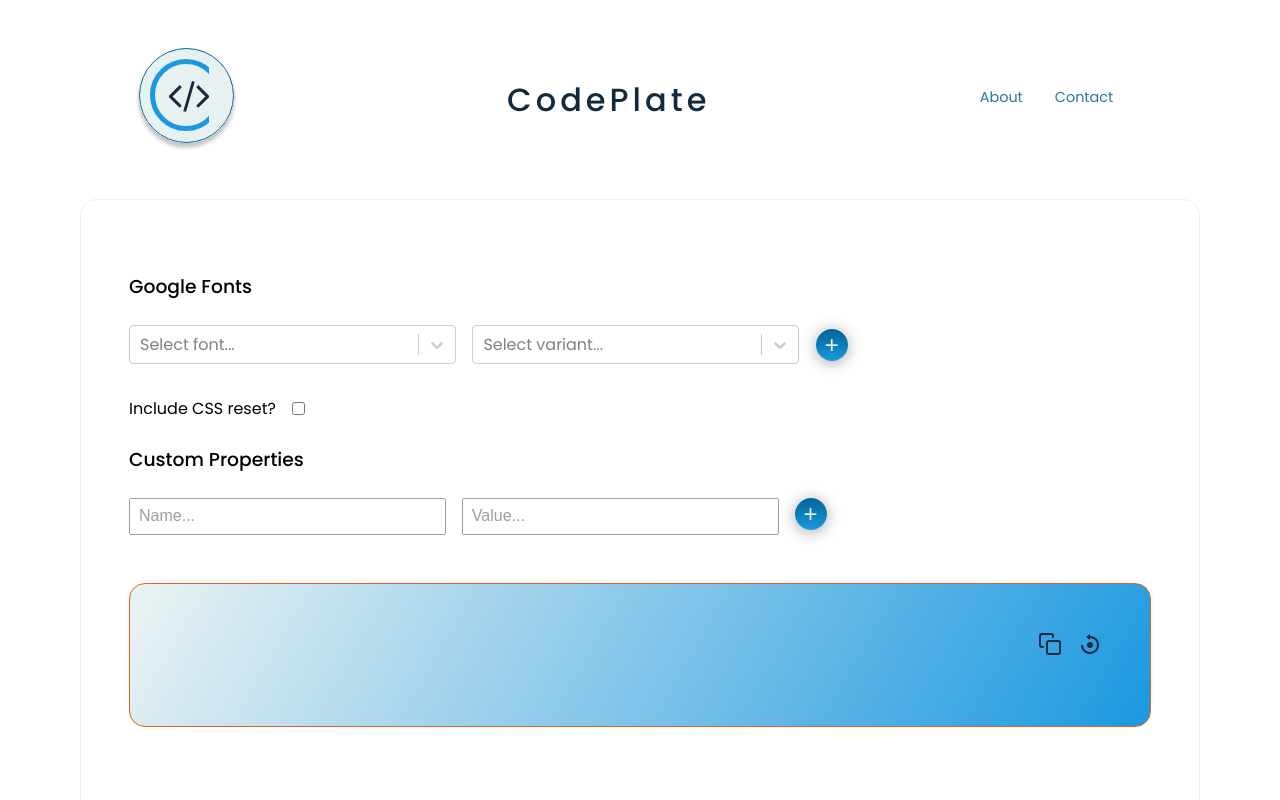
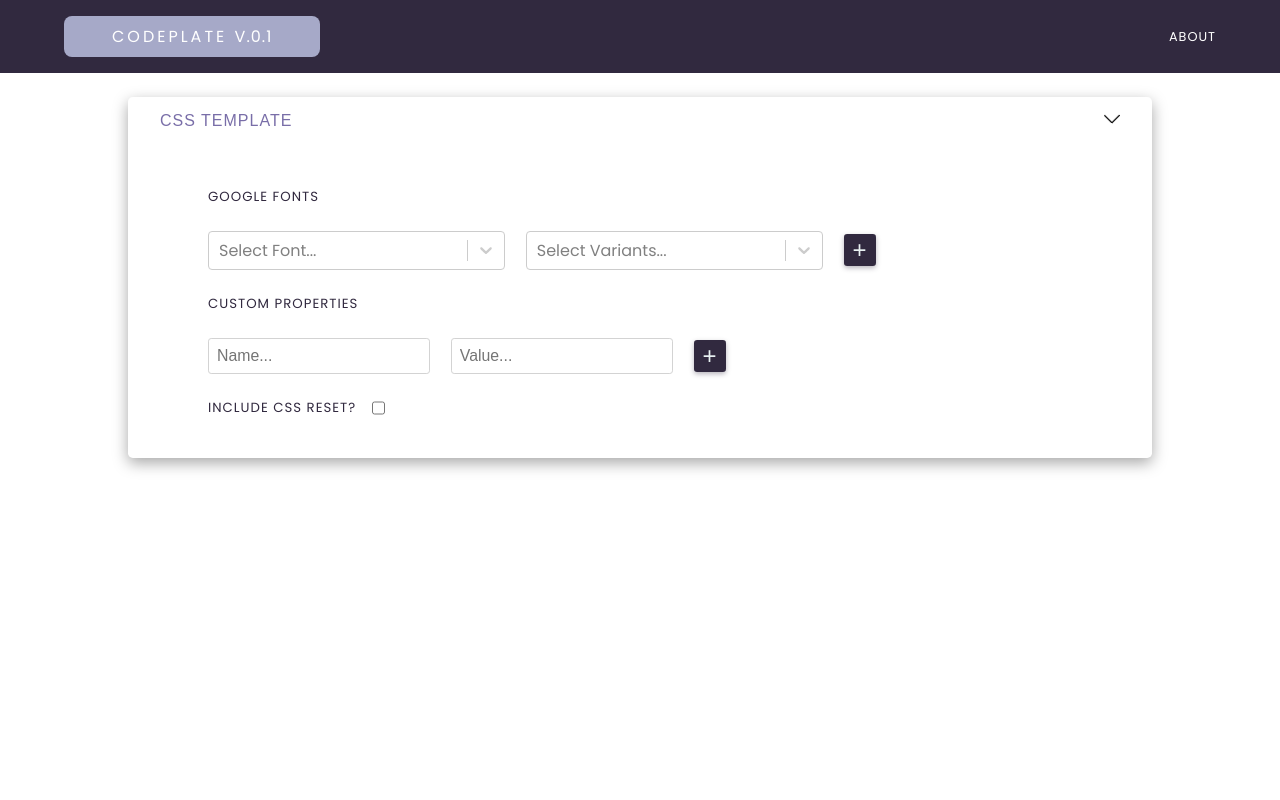
Before and after one commit to kyle-barry-apps/codeplate, a React (Create React App) app: page / in a window 1280 px wide. Shown: the top 800 px of the page. Built offline with nearby package versions, Linux system fonts and the light colour scheme; no server answers.

Commit message:
made a lot of style changes

```diff
--- a/src/components/Header.js
+++ b/src/components/Header.js
@@ -3,12 +3,8 @@
 const Header = () => {
   return (
     <nav>
-      <img src="./images/Icon.svg" alt="icon" />
-      <h1>CodePlate</h1>
-      <ul>
-        <li><a href="#">About</a></li>
-        <li><a href="#">Contact</a></li>
-      </ul>
+      <a href="#" className="header-btn"><span>CodePlate</span> <span className="version">V.0.1</span></a>
+      <a className="about">About</a>
     </nav>
   )
 }
--- a/src/components/MainContainer.js
+++ b/src/components/MainContainer.js
@@ -5,6 +5,7 @@ import CSSRender from "../features/css/CSSRender"
 import CustomProperties from "../features/css/CustomProperties"
 
 const MainContainer = ({ fonts, variants }) => {
+  const [openToggle, setOpenToggle] = useState(true)
   const [customProperties, setCustomProperties] = useState([])
   const [fontForCSS, setFontForCSS] = useState(null)
   const [checkedReset, setCheckedReset] = useState(false)
@@ -12,12 +13,17 @@ const MainContainer = ({ fonts, variants }) => {
   const [cssReset, setCSSreset] = useState('*, \n*::before,\n*::after {\n  margin: 0;\n  padding: 0;\n  box-sizing: border-box;\n}')
 
   return (
+    <>
     <main>
-      <GoogleFonts setFontForCSS={setFontForCSS} setImportUrl={setImportUrl} fonts={fonts} variants={variants}/>
-      <ResetCSS checkedReset={checkedReset} setCheckedReset={setCheckedReset}/>
-      <CustomProperties customProperties={customProperties} setCustomProperties={setCustomProperties}/>
-      <CSSRender setImportUrl={setImportUrl} setCSSreset={setCSSreset} checkedReset={checkedReset} setCheckedReset={setCheckedReset} cssReset={cssReset} importUrl={importUrl} fontForCSS={fontForCSS} setFontForCSS={setFontForCSS} customProperties={customProperties} setCustomProperties={setCustomProperties}/>
+      <button onClick={() => setOpenToggle(!openToggle)} className="toggle-btn">CSS Template<span><img className={`${openToggle ? 'arrow' : 'arrow inactive-arrow'}`} src="./images/arrow-down-3101.png" alt="arrow down image"/></span></button>
+      <div className={openToggle ? '' : 'inactive'}>
+        <GoogleFonts active={openToggle} setFontForCSS={setFontForCSS} setImportUrl={setImportUrl} fonts={fonts} variants={variants}/>
+        <CustomProperties active={openToggle} customProperties={customProperties} setCustomProperties={setCustomProperties}/>
+        <ResetCSS active={openToggle} checkedReset={checkedReset} setCheckedReset={setCheckedReset}/>
+      </div>
     </main>
+    <CSSRender setImportUrl={setImportUrl} setCSSreset={setCSSreset} checkedReset={checkedReset} setCheckedReset={setCheckedReset} cssReset={cssReset} importUrl={importUrl} fontForCSS={fontForCSS} setFontForCSS={setFontForCSS} customProperties={customProperties} setCustomProperties={setCustomProperties}/>
+    </>
   )
 }
 
--- a/src/config.js
+++ b/src/config.js
@@ -1 +1,2 @@
+// Google says it's fine to expose this
 export const googleFontsAPISecret = 'AIzaSyBqXacc62dBGuCo7E9WFEJC8sP6IL0Sx4s'
--- a/src/features/css/CSSRender.js
+++ b/src/features/css/CSSRender.js
@@ -3,6 +3,12 @@ import { FiCopy } from 'react-icons/fi'
 import { formatCustomProperties } from '../../utils/parsers'
 
 const CSSRender = ({ fontForCSS, setFontForCSS, importUrl, setImportUrl, cssReset, checkedReset, setCheckedReset, customProperties, setCustomProperties }) => {
+
+  window.addEventListener('keydown', (event) => {
+    if(event.key === 'c' && (event.ctrlKey || event.metaKey)) {
+      copyToClipboard()
+    }
+  });
 
   const handleReset = () => {
     setImportUrl(null)
@@ -36,10 +42,10 @@ const CSSRender = ({ fontForCSS, setFontForCSS, importUrl, setImportUrl, cssRese
   const formattedCustomProperties = formatCustomProperties(customProperties)
 
   return (
-    <section className="css-render">
+    <section className={`${importUrl || formattedCustomProperties || checkedReset || fontForCSS ? 'css-render active' : 'css-render'}`}>
       <div className='btn-container'>
-        <button onClick={copyToClipboard} className='reset-btn'><FiCopy color='#13293D' size={24}/></button>
-        <button onClick={handleReset} className='reset-btn'><BiReset color='#13293D' size={24}/></button>
+        <button onClick={copyToClipboard} className='reset-btn'><FiCopy color='#E0631B' size={24}/></button>
+        <button onClick={handleReset} className='reset-btn'><BiReset color='#E0631B' size={24}/></button>
       </div>
       <br />
       {importUrl ? importUrl + '\n\n': null}
--- a/src/features/css/CustomProperties.js
+++ b/src/features/css/CustomProperties.js
@@ -1,28 +1,42 @@
-import { useState } from "react"
+import { useRef, useState } from "react"
 
 
 const CustomProperties = ({ customProperties, setCustomProperties }) => {
+  const [cpName, setCPName] = useState('')
+  const [cpValue, setCPValue] = useState('')
   const [newCustomProp, setNewCustomProp] = useState({})
+  const nameRef = useRef(null)
 
   const handleNameChange = (e) => {
+    setCPName(e.target.value)
     setNewCustomProp({...newCustomProp, name: e.target.value})
   }
 
   const handleValueChange = (e) => {
+    setCPValue(e.target.value)
     setNewCustomProp({...newCustomProp, value: e.target.value})
   }
 
   const handleAddProp = () => {
-    setCustomProperties(current => [...current, newCustomProp])
+    if(cpName && cpValue) {
+      setCustomProperties(current => [...current, newCustomProp])
+      setCPName('')
+      setCPValue('')
+      nameRef.current.focus()
+    }
+    else {
+      console.log('No property name or value given')
+    }
   }
 
   return (
     <>
-    <h3>Custom Properties</h3>
+    <h5>Custom Properties</h5>
     <section className="custom-properties">
-      <input onChange={handleNameChange} type="text" placeholder='Name...' className="custom-property-input" />
-      <input onChange={handleValueChange} type="text" placeholder='Value...' className="custom-property-input"/>
-      <button onClick={handleAddProp} className='add-btn'>+</button>    </section>
+      <input ref={nameRef} value={cpName} onChange={handleNameChange} type="text" placeholder='Name...' className="custom-property-input" />
+      <input value={cpValue} onChange={handleValueChange} type="text" placeholder='Value...' className="custom-property-input"/>
+      <button onClick={handleAddProp} className='add-btn'>+</button>
+    </section>
     </>
   )
 }
--- a/src/features/css/GoogleFonts.js
+++ b/src/features/css/GoogleFonts.js
@@ -2,7 +2,7 @@ import { useState } from 'react'
 import Select from 'react-select'
 import { createGoogleFontUrl } from '../../utils/parsers'
 
-const GoogleFonts = ({ setFontForCSS, setImportUrl, fonts, variants }) => {
+const GoogleFonts = ({ openToggle, setFontForCSS, setImportUrl, fonts, variants }) => {
 
   // Get data from user input and hold variant options in state
   const [selectedFont, setSelectedFont] = useState(null)
@@ -46,10 +46,10 @@ const GoogleFonts = ({ setFontForCSS, setImportUrl, fonts, variants }) => {
 
   return (
     <>
-    <h3>Google Fonts</h3>
+    <h5 className='google-fonts-title'>Google Fonts</h5>
     <section className='google-fonts'>
       <Select placeholder='Select font...' className='font-selector' options={fonts} onChange={handleFontChange} />
-      <Select placeholder='Select variant...' className='variant-selector' isMulti options={variantOptions} onChange={handleVariantChange} />
+      <Select placeholder='Select variants...' className='variant-selector' isMulti options={variantOptions} onChange={handleVariantChange} />
       <button onClick={() => handleClick(selectedFont, selectedVariant)} className='add-btn'>+</button>
     </section>
     </>
--- a/src/features/css/ResetCSS.js
+++ b/src/features/css/ResetCSS.js
@@ -5,7 +5,7 @@ const ResetCSS = ({ checkedReset, setCheckedReset }) => {
 
   return (
     <section className="css-reset">
-      Include CSS reset?
+      <h5>Include CSS reset?</h5>
       <input onClick={handleClick} type="checkbox" checked={checkedReset}/>
     </section>
   )
--- a/src/index.css
+++ b/src/index.css
@@ -12,11 +12,11 @@
 }
 
 :root {
-  --primary-very-dark-blue: #13293D;
-  --primary-dark-blue: #006494;
-  --primary-blue: #247BA0;
-  --primary-light-blue: #1B98E0;
-  --neutral-gray-blue: #E8F1F2;
+  --primary-very-dark: #31293F;
+  --primary-dark: #554D74;
+  --primary-medium: #796EA8;
+  --primary-light: #A6A9C8;
+  --neutral: #D3D9E9;
 }
 
 body {
@@ -25,18 +25,71 @@ body {
 
 nav {
   width: 100vw;
-  min-height: 8vh;
-  padding: 3rem 0rem;
+  min-height: 6vh;
+  padding: 1rem 4rem;
   display: flex;
   align-items: center;
-  justify-content: space-around;
+  justify-content: space-between;
+  background-color: var(--primary-very-dark);
+  color: #fff;
+  text-transform: uppercase;
+  letter-spacing: 1px;
 }
 
-nav h1 {
-  font-size: 2rem;
-  font-weight: 500;
-  letter-spacing: 4px;
-  color: var(--primary-very-dark-blue);
+nav img {
+  height: 2rem;
+  width: 2rem;
+  margin-left: 13%;
+}
+
+nav .about {
+  cursor: pointer;
+  font-size: .8rem;
+}
+
+nav .header-btn {
+  padding: .5rem 3rem;
+  text-transform: uppercase;
+  border-radius: .5rem;
+  border: none;
+  background-color: #A6A9C8;
+  color: #fff;
+  letter-spacing: 3px;
+  cursor: pointer;
+  position: relative;
+  overflow: hidden;
+  text-decoration: none;
+}
+
+nav .header-btn .version {
+  letter-spacing: 1px;
+}
+
+nav .header-btn span {
+  position: relative;
+  z-index: 1;
+}
+
+nav .header-btn::after {
+  content: '';
+  display: block;
+  position: absolute;
+  background-color: #554D74;
+  height: 100%;
+  width: 100%;
+  top: 0;
+  left: 0;
+  border-radius: .4rem;
+  transform: translateX(-100%);
+  transition: all .2s;
+}
+
+nav .header-btn:active::after {
+  transform: translateX(0%);
+}
+
+nav button span {
+  letter-spacing: 1px;
 }
 
 nav ul {
@@ -45,6 +98,7 @@ nav ul {
 }
 
 nav ul li {
+  margin-left: 2rem;
   margin-right: 2rem;
   overflow: hidden;
 }
@@ -52,7 +106,7 @@ nav ul li {
 nav ul li a {
   text-decoration: none;
   font-size: .9rem;
-  color: var(--primary-blue);
+  color: var(--primary-medium);
 }
 
 nav ul li a::after {
@@ -61,7 +115,7 @@ nav ul li a::after {
   margin-top: .2rem;
   width: 100%;
   height: .2rem;
-  background-color: var(--primary-blue);
+  background-color: var(--primary-medium);
   transform: translateX(-101%);
   transition: .2s ease-in;
   border-radius: .2rem;
@@ -72,78 +126,125 @@ nav ul li a:hover::after {
 }
 
 main {
-  border: 1px solid var(--neutral-gray-blue);
-  border-radius: 1rem;
-  max-width: 70rem;
-  min-height: 50rem;
+  max-width: 80%;
+  text-transform: uppercase;
+  min-height: fit-content;
   display: flex;
   flex-direction: column;
   margin: 0 auto;
-  padding: 3rem;
+  padding: 2.1rem 1rem 1rem 5rem;
+  background-color: #fff;
+  margin-top: 1.5rem;
+  box-shadow: rgba(0, 0, 0, 0.35) 0px 5px 15px;
+  border-radius: .3rem;
+  position: relative;
 }
 
-main h3 {
+
+main .toggle-btn {
+  text-transform: uppercase;
+  color: var(--primary-medium);
+  background-color: transparent;
+  display: flex;
+  justify-content: space-between;
+  padding: 1.5rem 2rem 1.5rem 2rem;
+  height: 2rem;
+  align-items: center;
+  font-size: 1rem;
+  width: 100%;
+  top: 0;
+  left: 0;
+  position: absolute;
+  border: none;
+  letter-spacing: 1px;
+}
+
+main .toggle-btn span {
+  cursor: pointer;
+}
+
+main .arrow {
+  transition: all .2s;
+}
+
+main h5 {
   margin-top: 1.5rem;
   margin-bottom: 1.5rem;
-  font-weight: 500;
+  font-weight: 400;
+  letter-spacing: 1px;
+  color: var(--primary-very-dark);
 }
 
 main .font-selector {
   width: 40%;
+  text-transform: capitalize;
 }
 
 main .variant-selector {
   width: 40%;
+  text-transform: capitalize;
+}
+
+.google-fonts-title {
+  margin-top: 3.5rem;
 }
 
 .google-fonts {
   max-width: 80%;
   display: flex;
   align-items: center;
-  gap: 2%;
+  gap: 1.3rem;
 }
 
 .add-btn {
   width: 2rem;
   height: 2rem;
-  background: linear-gradient(var(--primary-dark-blue), var(--primary-light-blue));
+  background-color: #31293F;
+  border-radius: .2rem;
   color: #E8F1F2;
-  border-radius: 50%;
   font-size: 1.5rem;
   cursor: pointer;
   transition: all .15s;
   border: none;
-  box-shadow: 0 2px 15px rgba(0,0,0,.35);
-
+  box-shadow: 0 2px 5px rgba(49,41,63,.35);
 }
 
 .add-btn:hover {
-  transform: scale(1.05);
   opacity: .8;
 }
 
 .add-btn:active {
   opacity: .6;
+  transform: scale(0.95);
 }
 
 .css-reset {
-  margin-top: 2rem;
   display: flex;
   gap: 1rem;
 }
 
 .css-render {
-  border: 1px solid #E0631B;
+  color: #fff;
   font-family: 'Roboto Mono', monospace;
-  margin-top: 3rem;
-  height: fit-content;
-  background: linear-gradient(120deg, var(--neutral-gray-blue) 2%, var(--primary-light-blue));
-  padding: 3rem;
+  min-height: 18rem;
+  max-width: 80%;
+  margin: 0 auto;
+  background: linear-gradient(45deg, var(--primary-dark), var(--primary-very-dark));
+  padding: 2rem 4rem;
   white-space: pre-wrap;
+  word-break: break-all;
   font-size: .9rem;
   display: flex;
   flex-direction: column;
-  border-radius: 1rem;
+  border-radius: .3rem;
+  margin-top: 1rem;
+  box-shadow: rgba(0, 0, 0, 0.35) 0px 5px 15px;
+  opacity: 0;
+  transition: all .15s;
+}
+
+.css-render.active {
+  opacity: 1;
 }
 
 .reset-btn {
@@ -159,16 +260,17 @@ main .variant-selector {
 }
 
 .custom-properties {
-  gap: 1rem;
+  gap: 1.3rem;
   display: flex;
+  align-items: center;
 }
 
 .custom-property-input {
   height: 2.3rem;
-  width: 31%;
-  padding: 2px 8px;
-  font-size: 1rem;
-  opacity: .7;
+  padding: 3px 8px;
+  font-size: .99rem;
+  border-radius: .2rem;
+  border: 1px solid lightgray;
 }
 
 .btn-container {
@@ -176,3 +278,11 @@ main .variant-selector {
   gap: 1rem;
   align-self: flex-end;
 }
+
+.inactive {
+  display: none;
+}
+
+.inactive-arrow {
+  transform: rotate(180deg);
+}
```
Also changed, not shown: public/images/arrow-down-3101.png (added), 1 other file (tests, documents, lock files or other folders).
